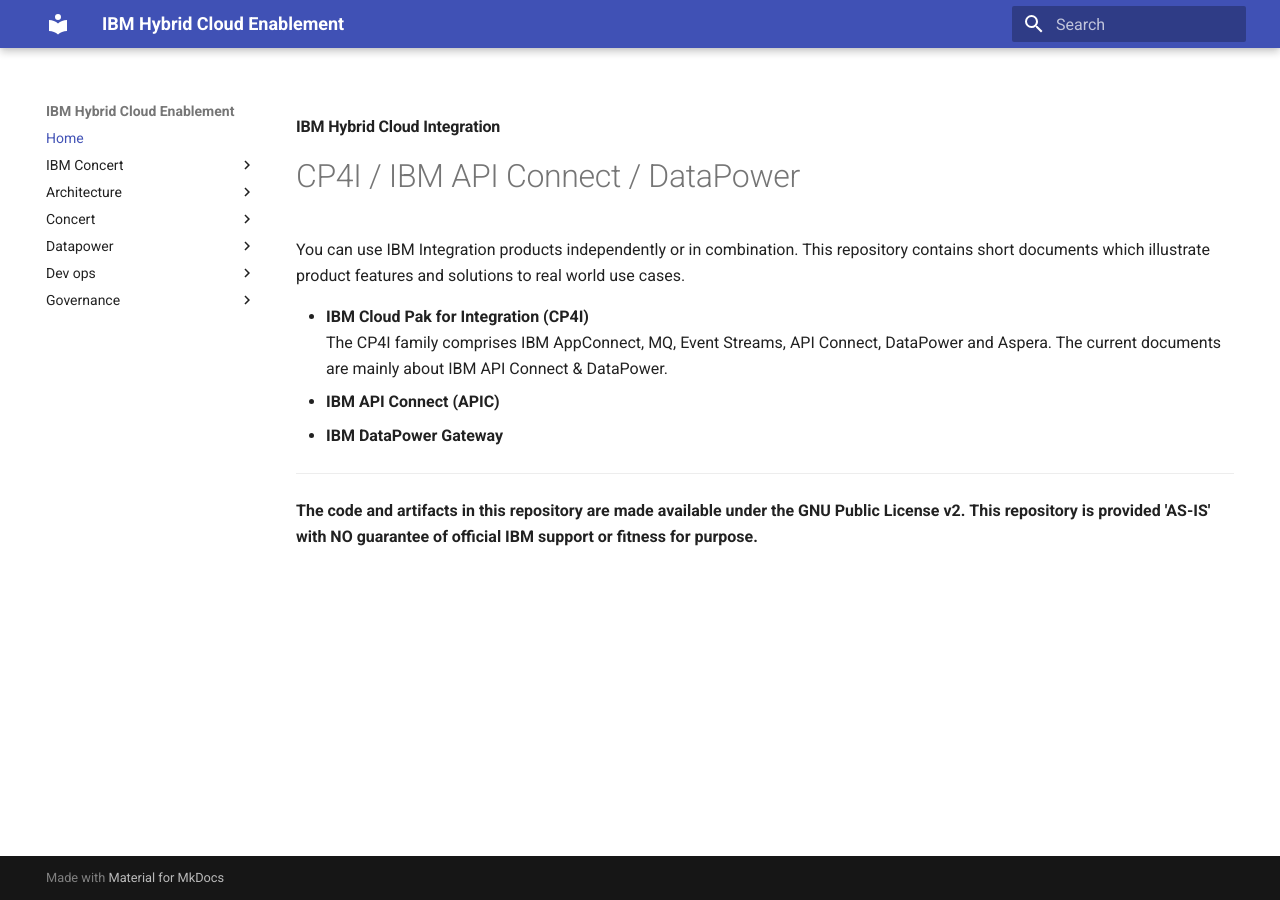
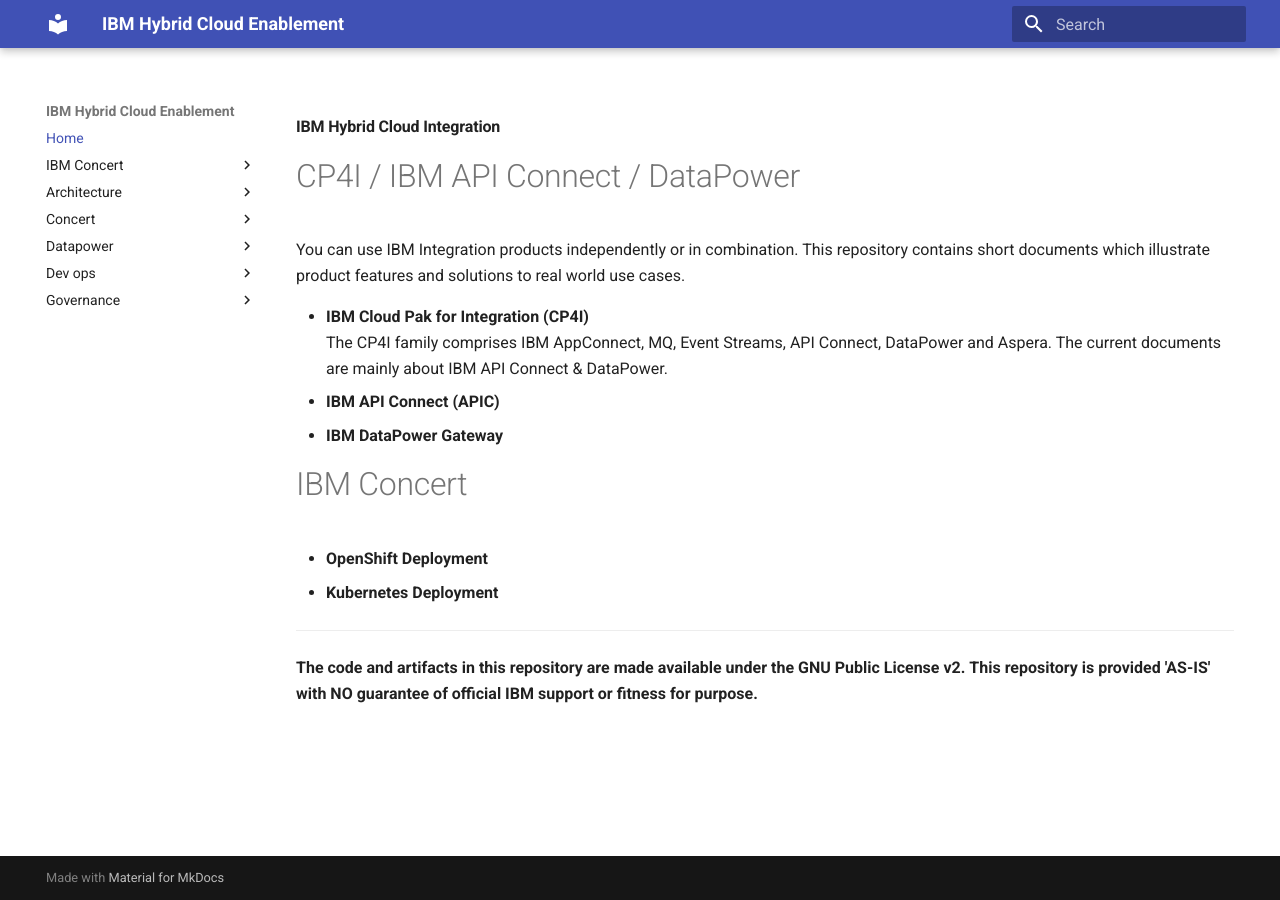
Before and after one commit to ibm-apiconnect/apic-hybrid-cloud-enablement, an MkDocs documentation site: the page built from docs-and-tools/index.md, in a window 1280 px wide. Built offline with MkDocs 1.6.1 and Material for MkDocs 9.7.7, drawn with Linux system fonts in a browser that asks for light colours.

Commit message:
Add Concert overview

```diff
--- a/docs-and-tools/index.md
+++ b/docs-and-tools/index.md
@@ -11,6 +11,10 @@
 - **IBM API Connect (APIC)**
 - **IBM DataPower Gateway**
 
+# IBM Concert
+- **OpenShift Deployment**
+- **Kubernetes Deployment**
+
 ---
 
 **The code and artifacts in this repository are made available under the GNU Public License v2.**
```
Also changed, not shown: docs-and-tools/IBM Concert/overview.md (+2 -0 lines).
